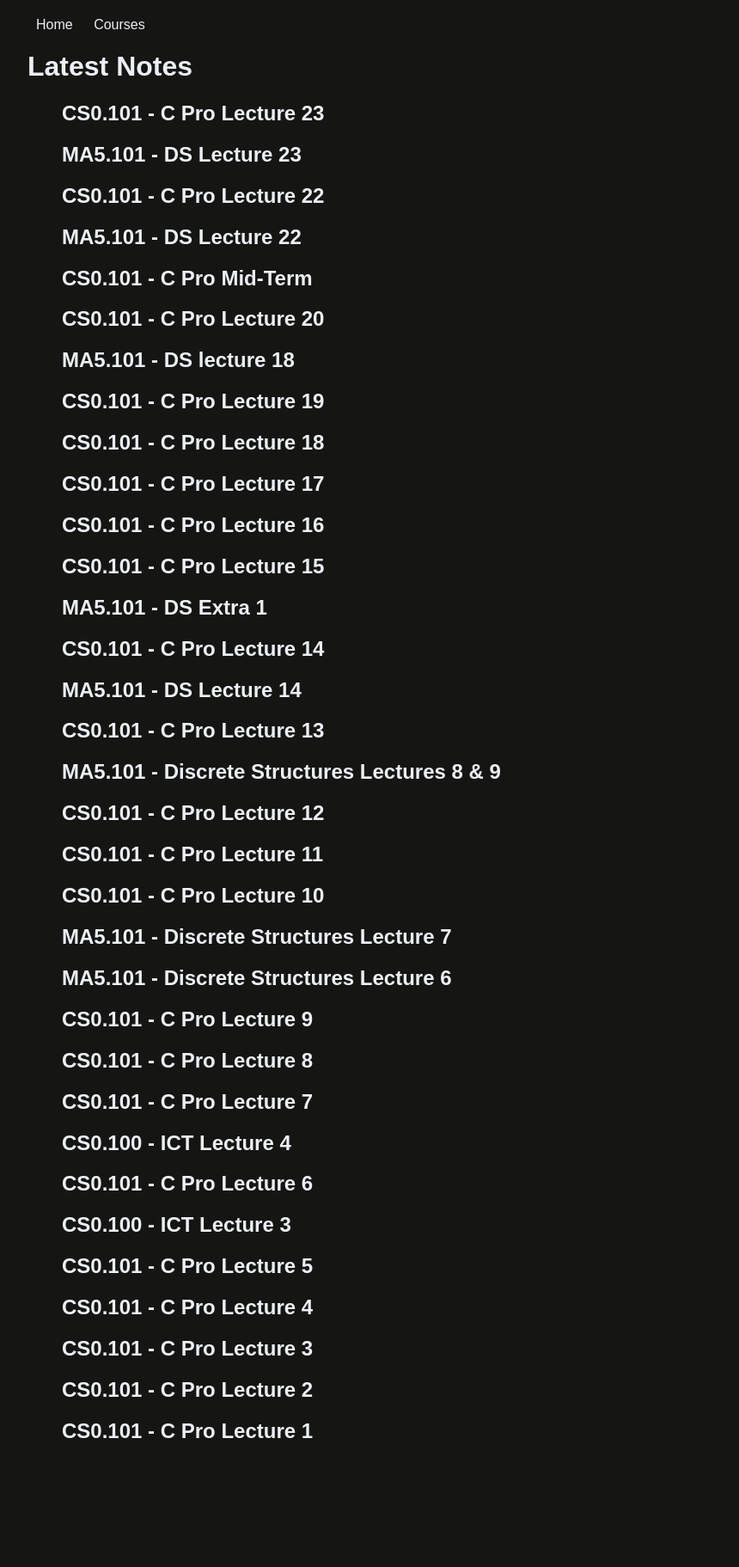
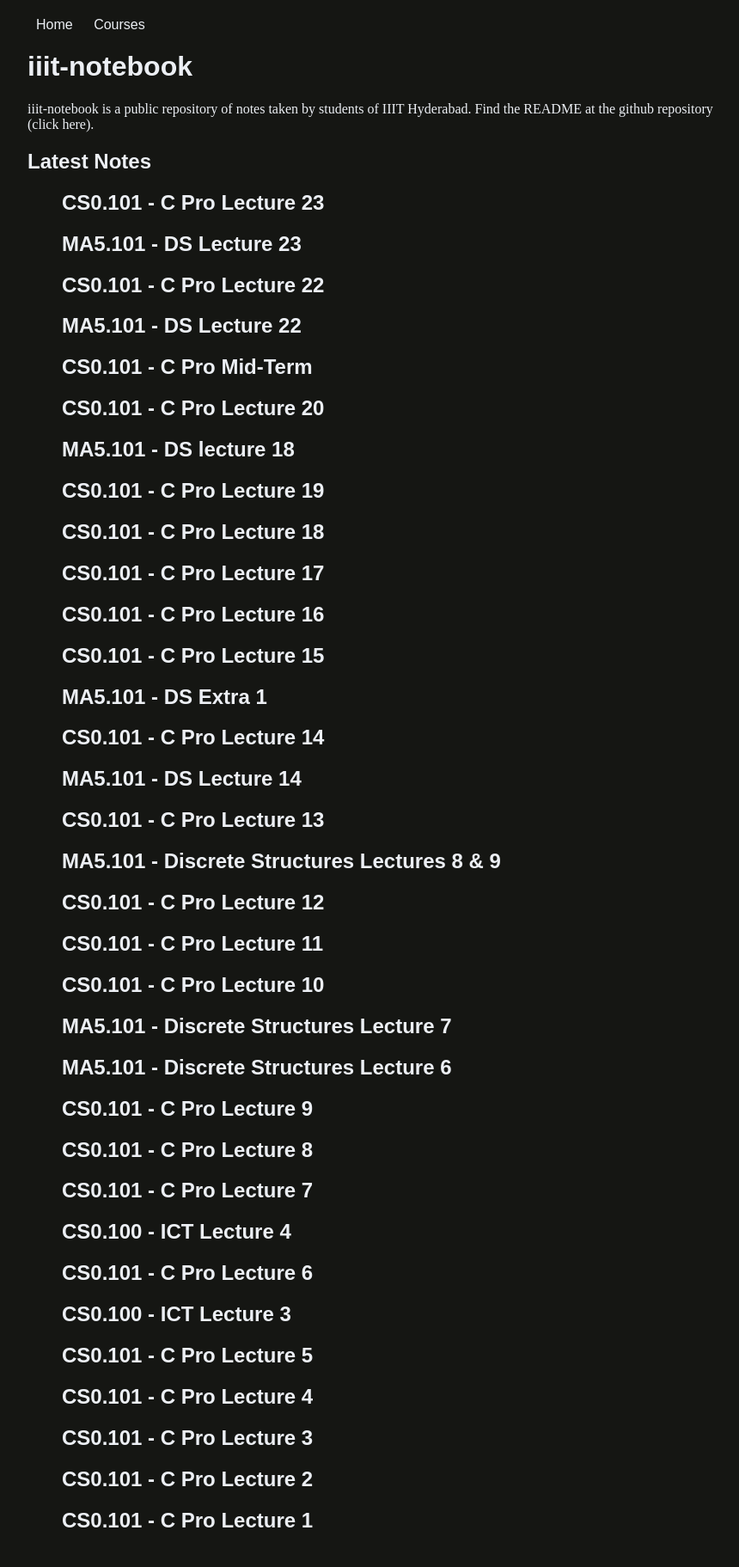
Before and after one commit to iiit-notebook/iiit-notebook.github.io, a Jekyll site: the page built from index.html, in a window 1280 px wide. Shown: the whole page at 86% size, without its empty margins (192-1052 px from the left). Built offline with Jekyll 4.4.1, drawn with Linux system fonts in a browser that asks for light colours; before the commit the page ends 1719 px from its top, so only the background shows below that.

```diff
--- a/_layouts/post.html
+++ b/_layouts/post.html
@@ -4,10 +4,11 @@ layout: default
 <p>
     {% assign course = site.courses | where: 'code', page.code | first%}
     {% if course %}
-	<a href="{{ course.url }}"><h1>{{ course.code | upcase }} - {{ course.name }}</h1></a>
+	<h1><a href="{{ course.url }}">{{ course.code | upcase }} - {{ course.name }}</a> | {{page.title}}</h1>
     with {{ course.lecturer }}
     {% endif %}
     <div class = "date">{{ page.date | date: "%b %d, %Y - %A" }}</div>
+	<div>Written by: {{ page.author }}</div>
 </p>
 
 {{ content }}
--- a/index.html
+++ b/index.html
@@ -1,7 +1,12 @@
 ---
 title: Index
 ---
-<h1>Latest Notes</h1>
+<h1>iiit-notebook</h1>
+<p>
+iiit-notebook is a public repository of notes taken by students of IIIT Hyderabad.
+Find the README at the <a href='https://github.com/iiit-notebook/iiit-notebook.github.io'>github repository (click here).</a>
+</p>
+<h2>Latest Notes</h2>
 
 <ul>
     {% for post in site.posts %}
```
Also changed, not shown: _posts/2020-11-05-ds-lecture-22.md (+4 -4 lines), README.md.
